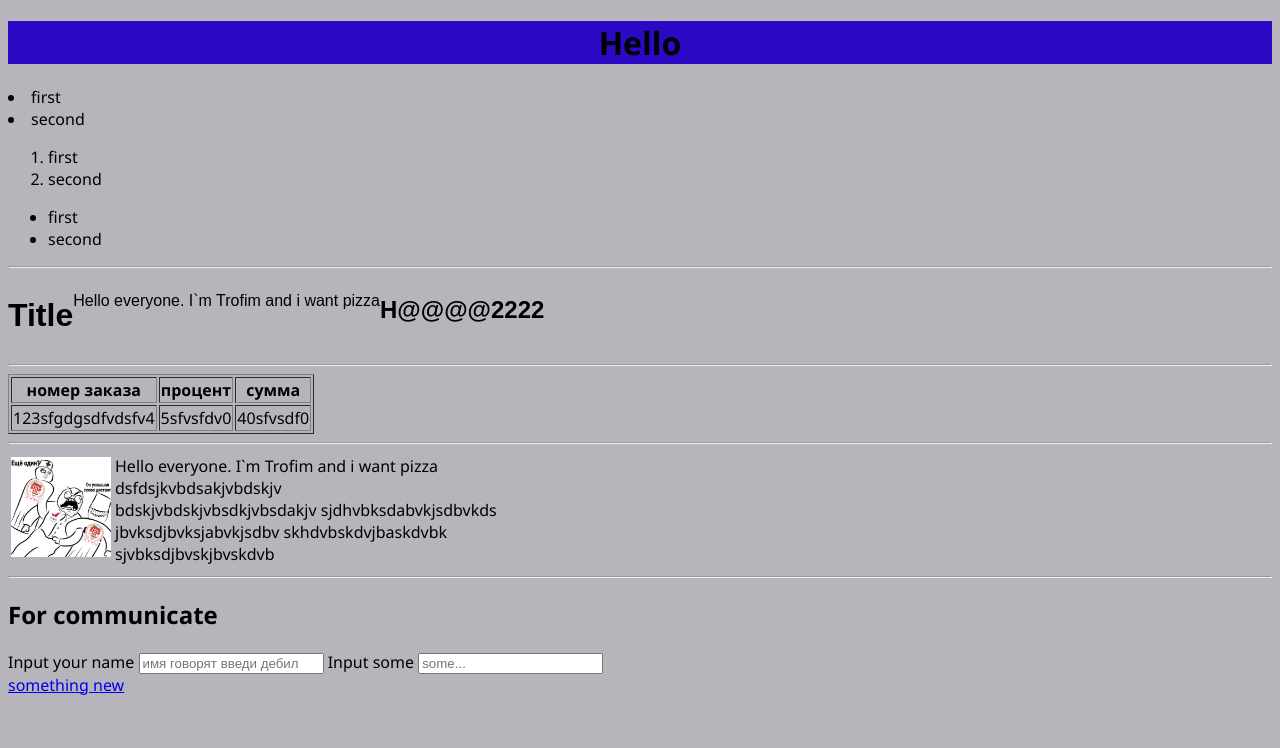
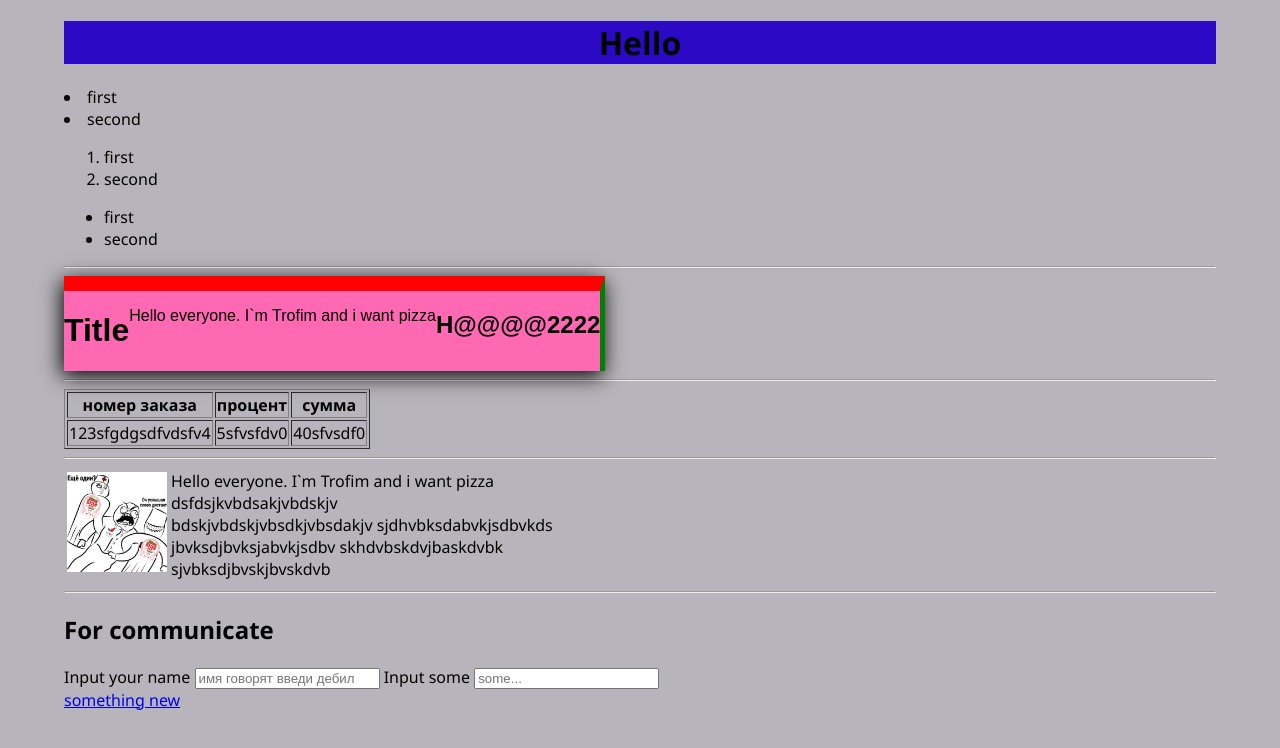
Before and after one commit to TrofimTyulkin/First_site, a plain HTML site: page index.html in a window 1280 px wide. Drawn offline with Linux system fonts and the light colour scheme.

Commit message:
Update style.css

```diff
--- a/style.css
+++ b/style.css
@@ -1,8 +1,10 @@
 body{
+    max-width: 90%;
     background-color: rgba(170, 168, 175, 0.849);
     font-family: 'Segoe UI';
     background-image: url("test.jpg")
     -webkit-radial-gradient();
+    margin: auto;
 }
 
 .hr{
@@ -21,9 +23,19 @@ body{
 
     font-family: Arial, Helvetica, sans-serif;
     display: -webkit-inline-flex;
-    /*background-image: url("test.jpg");*/
-    background-size:contain  ;
-    width:100%;
+    /* background-image: url("test.jpg"); */
+    background-size:contain;
+    max-width:100%;
+
+    border-top: 15px solid red;
+    border-right: 5px solid green;
+    background-color: hotpink;
+    box-shadow: -2px 5px 20px 0px black;
 
     /*height: 500px ; */
 }
+
+.img_test{
+    width: 100px;
+    box-shadow: -9px 10px 10px black;
+}
```
